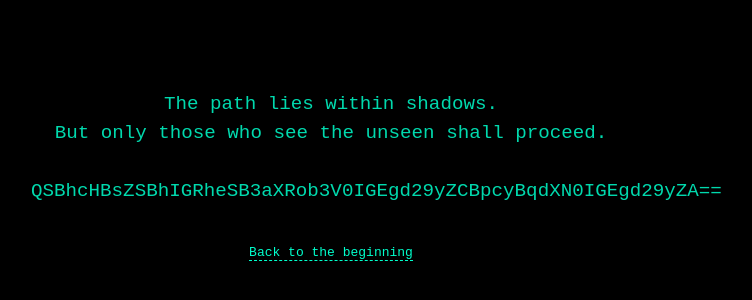
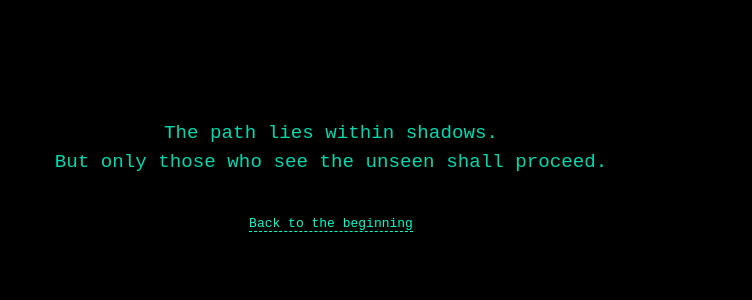
Before and after one commit to burn404/ctf-puzzle, a plain HTML site: page next.html in a window 1280 px wide. Shown: the part 234-534 px from the top of the page, without its empty margins (309-1061 px from the left). Drawn offline with Linux system fonts and the light colour scheme.

Commit message:
Update next.html

```diff
--- a/next.html
+++ b/next.html
@@ -37,11 +37,11 @@
 <body>
   <p>
     The path lies within shadows.<br>
-    But only those who see the unseen shall proceed.<br><br>
-    QSBhcHBsZSBhIGRheSB3aXRob3V0IGEgd29yZCBpcyBqdXN0IGEgd29yZA==
+    But only those who see the unseen shall proceed.
   </p>
 
-  <!-- Optional: Link back to index -->
+  <!-- QSBhcHBsZSBhIGRheSB3aXRob3V0IGEgd29yZCBpcyBqdXN0IGEgd29yZA== -->
+
   <a href="index.html">Back to the beginning</a>
 </body>
 </html>
```
